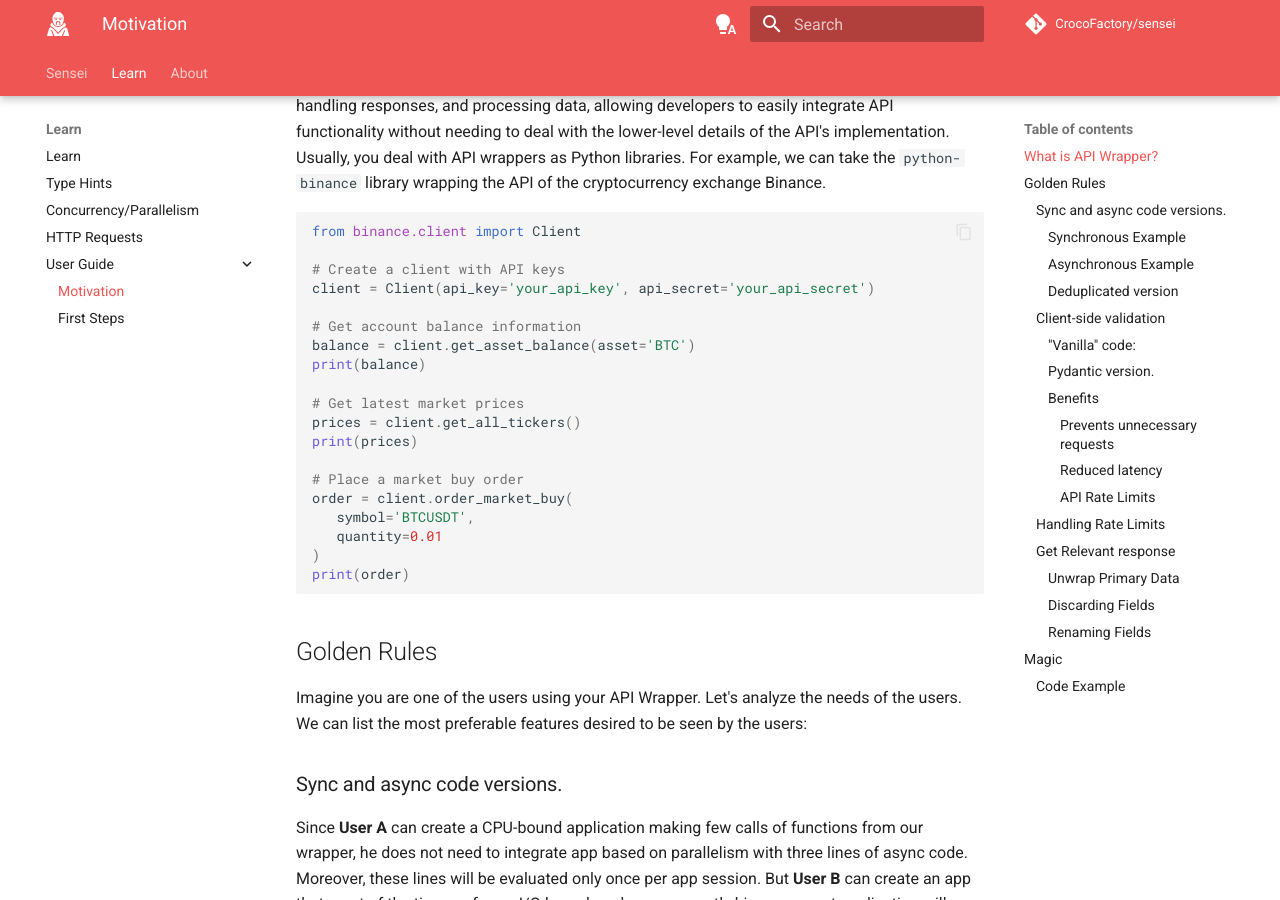
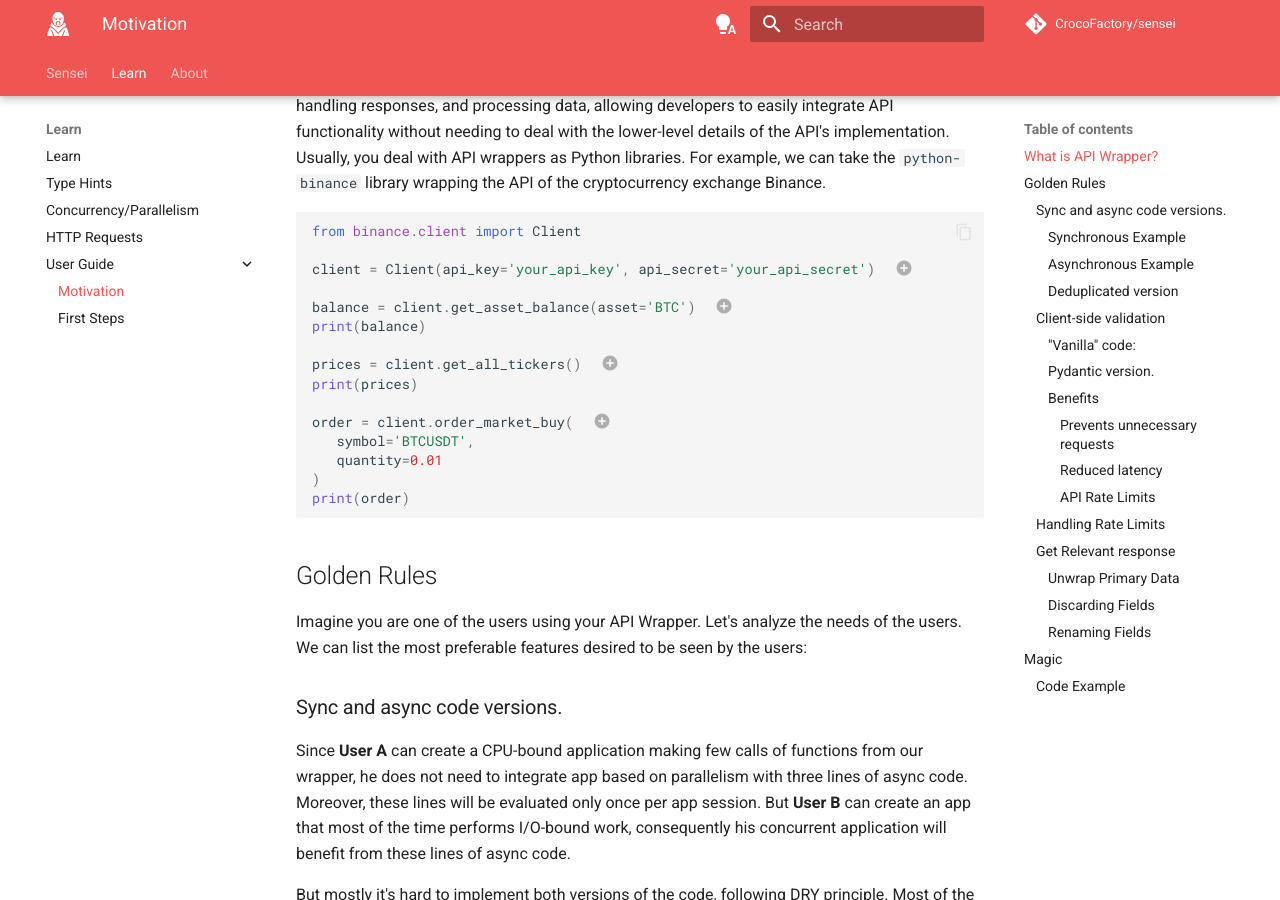
Before and after one commit to CrocoFactory/sensei, an MkDocs documentation site: the page built from docs/learn/user_guide/motivation.md, in a window 1280 px wide and 900 px high, scrolled down 342 px. Built offline with MkDocs 1.6.1 and Material for MkDocs 9.7.7, drawn with Linux system fonts in a browser that asks for light colours; comment, search, counter and statistics services are not loaded; part of the change alters nothing that is shown.

Commit message:
Updating docs

````diff
--- a/docs/learn/user_guide/motivation.md
+++ b/docs/learn/user_guide/motivation.md
@@ -15,24 +15,25 @@ API of the cryptocurrency exchange Binance.
 ```python
 from binance.client import Client
 
-# Create a client with API keys
-client = Client(api_key='your_api_key', api_secret='your_api_secret')
+client = Client(api_key='your_api_key', api_secret='your_api_secret')  # (1)!
 
-# Get account balance information
-balance = client.get_asset_balance(asset='BTC')
+balance = client.get_asset_balance(asset='BTC')  # (2)!
 print(balance)
 
-# Get latest market prices
-prices = client.get_all_tickers()
+prices = client.get_all_tickers()  # (3)!
 print(prices)
 
-# Place a market buy order
-order = client.order_market_buy(
+order = client.order_market_buy(  # (4)!
    symbol='BTCUSDT',
    quantity=0.01
 )
 print(order)
 ```
+
+1. Create a client with API keys
+2. Get account balance information
+3. Get latest market prices
+4. Place a market buy order
 
 ## Golden Rules
 
@@ -77,7 +78,7 @@ def validate_params(city: str, units: str) -> None:
 
 
 def transform_response(response: Response) -> dict[str, Any]:
-    # Assume we want to extract specific fields from the response
+   # Assume we want to extract specific fields from the response
     data = response.json()
     return {
         "city": data["name"],
@@ -97,7 +98,6 @@ def get_weather_sync(city: str, units: str = "metric") -> dict[str, Any]:
         return transform_response(response)
 
 
-# Usage:
 print(get_weather_sync("London"))
 ```
 
@@ -137,7 +137,6 @@ async def get_weather_async(city: str, units: str = "metric") -> dict[str, Any]:
         return transform_response(response)
 
 
-# Usage:
 async def main():
     print(await get_weather_async("London"))
 
````
